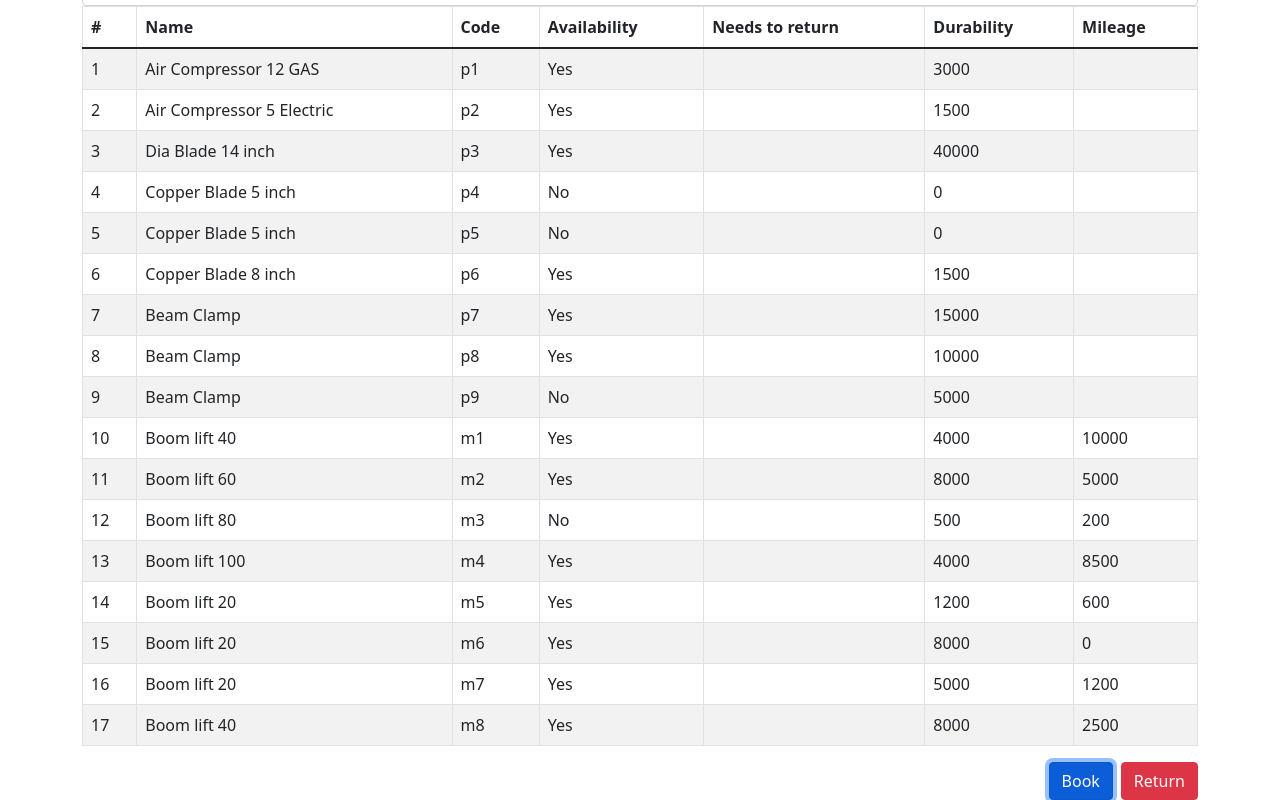
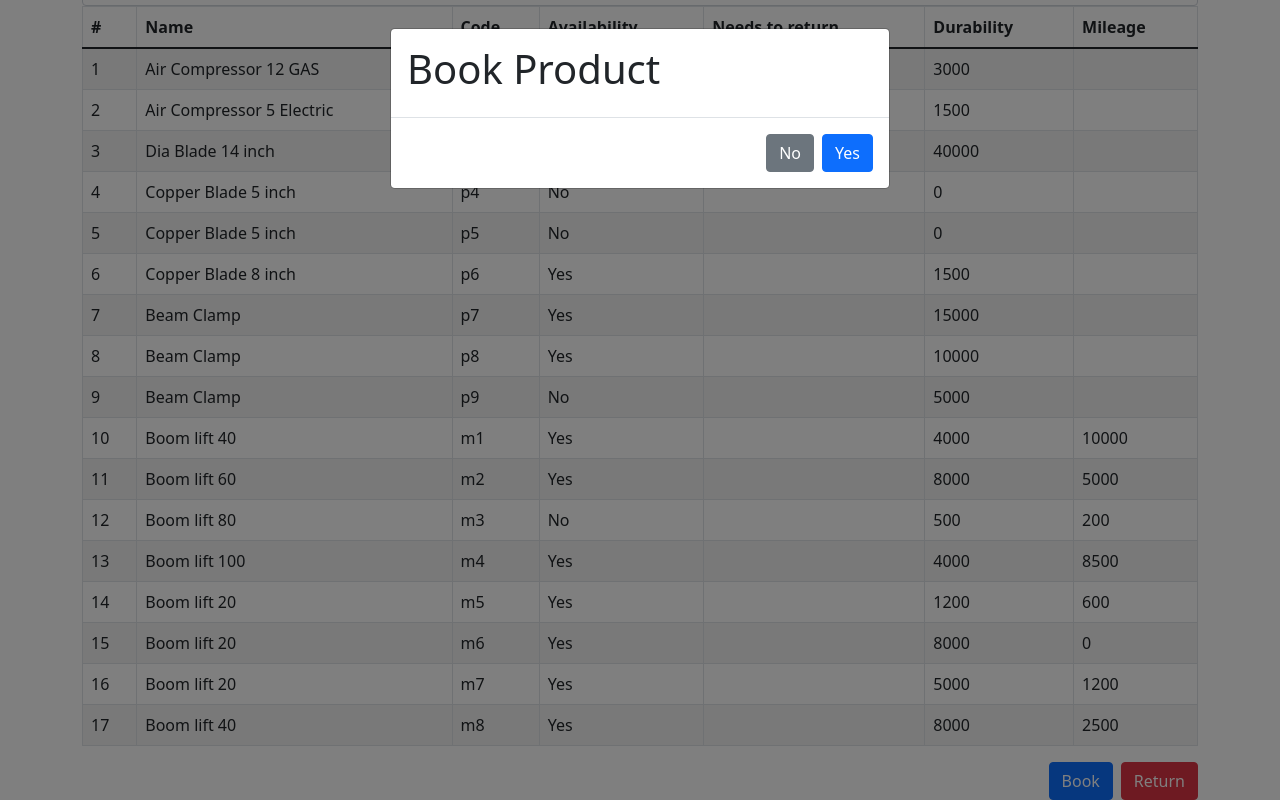
Before and after one commit to jcvaldes/rent-machine-app, a React (Create React App) app: page / in a window 1280 px wide. Both pictures are taken after a click on the button "Book". Shown: the part 88-888 px from the top of the page. Built offline with nearby package versions, Linux system fonts and the light colour scheme.

Commit message:
first commit

```diff
--- /dev/null
+++ b/src/components/BookProduct.jsx
@@ -0,0 +1,8 @@
+import React from "react";
+
+const BookProduct = ({ show }) => {
+  debugger;
+  return <h1>Book Product</h1>;
+};
+
+export default BookProduct;
--- /dev/null
+++ b/src/components/ReturnProduct.jsx
@@ -0,0 +1,6 @@
+import React from "react";
+const ReturnProduct = () => {
+  return <h1>return Product</h1>;
+};
+
+export default ReturnProduct;
--- a/src/components/SearchProduct.jsx
+++ b/src/components/SearchProduct.jsx
@@ -1,5 +1,5 @@
 import React from "react";
-import { Form, Button } from "react-bootstrap";
+import { Form } from "react-bootstrap";
 import "../styles/SearchProduct.scss";
 
 const SearchProduct = ({ searchProduct }) => {
--- a/src/containers/ProductTable.jsx
+++ b/src/containers/ProductTable.jsx
@@ -1,11 +1,23 @@
 import React, { useState } from "react";
-import { Table } from "react-bootstrap";
+import { Modal, Table } from "react-bootstrap";
 import data from "../assets/data";
 import ProductItem from "../components/ProductItem";
 import SearchProduct from "../components/SearchProduct";
+import { Button } from "react-bootstrap";
+import "../styles/ProductTable.scss";
+import { productsOp } from "../utils/products";
+import BookProduct from "../components/BookProduct";
+import ReturnProduct from "../components/ReturnProduct";
 
 const ProductTable = () => {
   const [products, setProducts] = useState(data);
+  const [show, setShow] = useState(false);
+  const [operation, setOperation] = useState(productsOp.Booking);
+
+  const handleShow = (op) => {
+    setShow(true);
+    setOperation(op);
+  };
   const searchProduct = (value) => {
     if (value === "") {
       setProducts(data);
@@ -37,6 +49,29 @@ const ProductTable = () => {
           })}
         </tbody>
       </Table>
+      <div className="Actions">
+        <Button
+          variant="primary"
+          className="me-2"
+          onClick={(e) => handleShow(productsOp.Booking)}
+        >
+          Book
+        </Button>
+        <Button variant="danger" onClick={(e) => handleShow(productsOp.Return)}>
+          Return
+        </Button>
+      </div>
+      <Modal show={show}>
+        <Modal.Body>
+          {operation === productsOp.Booking && <BookProduct />}
+          {operation === productsOp.Return && <ReturnProduct />}
+        </Modal.Body>
+
+        <Modal.Footer>
+          <Button variant="secondary">No</Button>
+          <Button variant="primary">Yes</Button>
+        </Modal.Footer>
+      </Modal>
     </>
   );
 
--- a/src/pages/Home.jsx
+++ b/src/pages/Home.jsx
@@ -1,18 +1,12 @@
 import React from "react";
+
 import Layout from "../containers/Layout";
 import ProductTable from "../containers/ProductTable";
-import { Button } from "react-bootstrap";
-import "../styles/Home.scss";
+
 const Home = () => {
   return (
     <Layout>
       <ProductTable />
-      <div className="Actions">
-        <Button variant="primary" className="me-2">
-          Book
-        </Button>
-        <Button variant="danger">Return</Button>
-      </div>
     </Layout>
   );
 };
--- /dev/null
+++ b/src/utils/products.js
@@ -0,0 +1,4 @@
+export const productsOp = {
+  Booking: 1,
+  Return: 2,
+};
```
Also changed, not shown: src/containers/BookProductModal.jsx (deleted), src/containers/ReturnProductModal.jsx (deleted), src/styles/ProductTable.scss (renamed from src/styles/Home.scss).
